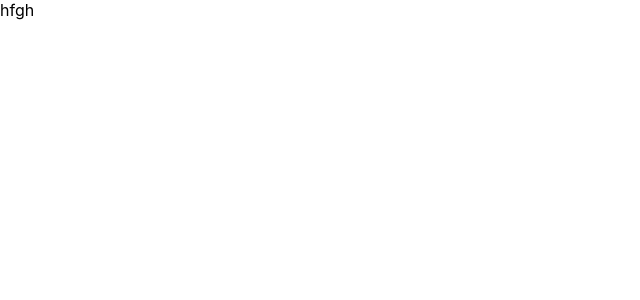
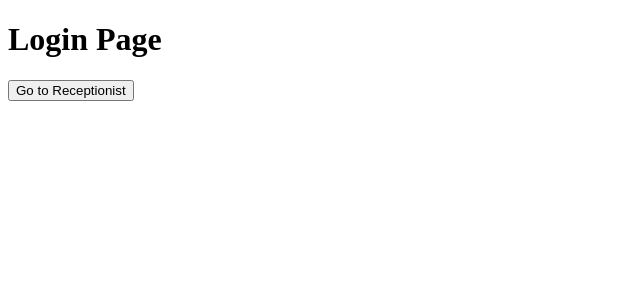
Before and after one commit to jubaer36/HotelManagementSystem, a React (Create React App) app in the folder frontend/: page /login in a window 1280 px wide. Shown: the top 300 px of the page, without its empty margins (0-640 px from the left). Built offline with nearby package versions, Linux system fonts and the light colour scheme.

Commit message:
Receptionist and Login Page Added

```diff
--- a/frontend/src/App.js
+++ b/frontend/src/App.js
@@ -1,11 +1,20 @@
+import React from "react";
+import { Routes, Route, useNavigate, Navigate } from "react-router-dom";
+import Receptionist from "./pages/Receptionist";
+import Login from "./pages/Login";
+function App() {
+  // const navigate = useNavigate();
+
+  return (
+    <div className="App">
+      <title>Hotel Management System</title>
 
 
-function App() {
-  return (
-    <div className="App">
-      <header className="App-header">
-        hfgh
-      </header>
+      <Routes>
+      <Route path="/" element={<Navigate to="/login" />} />
+      <Route path="/login" element={<Login />} />
+      <Route path="/receptionist" element={<Receptionist />} />
+      </Routes>
     </div>
   );
 }
--- /dev/null
+++ b/frontend/src/pages/Login.js
@@ -0,0 +1,19 @@
+import React from "react";
+import { useNavigate } from "react-router-dom";
+
+function Login(){
+    const navigate = useNavigate();
+
+    return(
+        <div>
+            <h1>
+                Login Page
+            </h1>
+            <button onClick={() => navigate("/receptionist")}>
+        Go to Receptionist
+    </button>
+
+        </div>
+    );
+}
+export default Login;
--- /dev/null
+++ b/frontend/src/pages/Receptionist.js
@@ -0,0 +1,13 @@
+// components/Receptionist.js
+import React from "react";
+
+function Receptionist() {
+  return (
+    <div>
+      <header>Receptionist Dashboard</header>
+      <p>Manage Room Bookings, Checkouts, etc.</p>
+    </div>
+  );
+}
+
+export default Receptionist;
```
Also changed, not shown: frontend/src/components/Receptionist.jsx (deleted, +0 -13 lines), frontend/src/index.js (+7 -8 lines).
